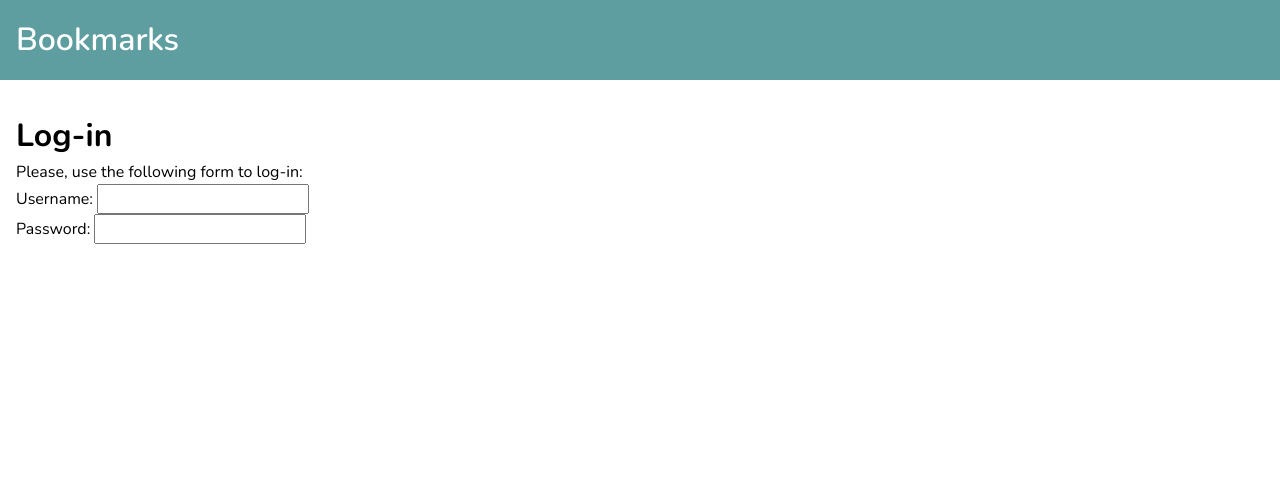
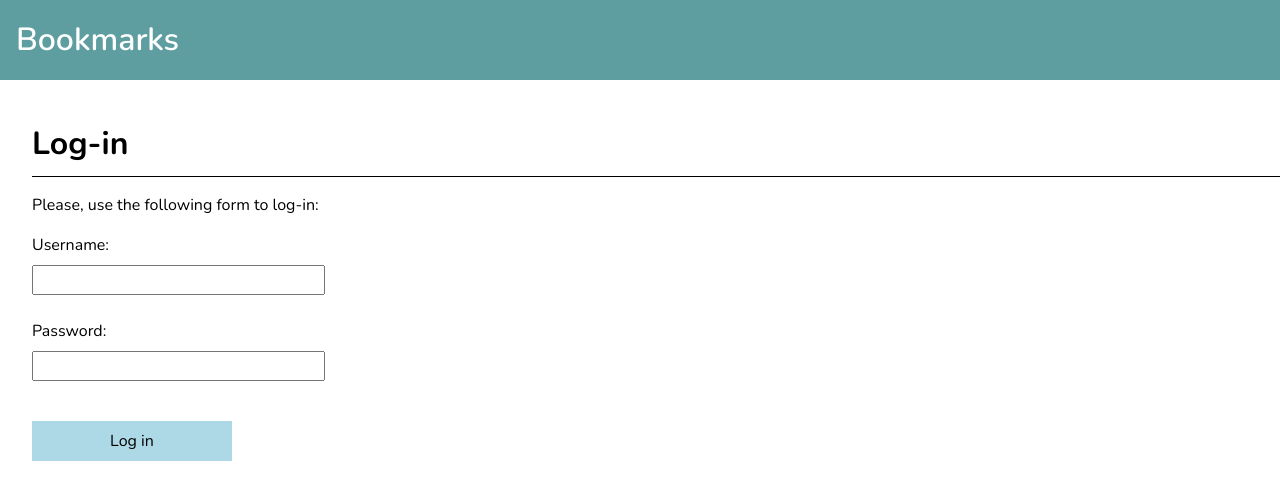
Before and after one commit to coderustle/django-social-website, a Django app: page /account/login/ in a window 1280 px wide. Shown: the top 500 px of the page. Run offline with Django 4.2, Linux system fonts and the light colour scheme.

Commit message:
Finish login page style

```diff
--- a/account/static/css/base.css
+++ b/account/static/css/base.css
@@ -57,6 +57,8 @@ body {
 */
 .main {
     display: grid;
+    grid-auto-columns: auto;
+    grid-auto-rows: auto;
     gap: 1rem;
 }
 
@@ -75,8 +77,13 @@ body {
     display: flex;
     justify-content: left;
     align-items: center;
-    width: 1280px;
-    margin: 0 auto;
+}
+
+@media only screen and (min-width: 1280px) {
+    .header .container {
+        width: 1280px;
+        margin: 0 auto;
+    }
 }
 
 .header .logo {
@@ -89,11 +96,45 @@ body {
 * Login page style
 * ==================================================
 */
-.login-page {
+.login-page .container {
     padding: 1rem;
+    display: grid;
+    gap: 1rem;
 }
 
-.login-page .container {
-    width: 1280px;
-    margin: 0 auto;
+@media only screen and (min-width: 1280px) {
+    .login-page .container {
+        width: 1280px;
+        margin: 0 auto;
+    }
 }
+
+.login-page h1 {
+    padding: 0.5rem 0;
+    border-bottom: 1px solid black;
+}
+
+.login-page form {
+    display: grid;
+    gap: 1rem;
+    grid-auto-columns: auto;
+}
+
+@media only screen and (min-width: 1024px) {
+    .login-page form {
+        grid-auto-columns: max-content;
+    }
+}
+
+.login-page form input {
+    width: 100%;
+    margin: 0.5rem 0;
+}
+
+.login-page input[type="submit"] {
+    padding: 0.5rem;
+    border: none;
+    background-color: lightblue;
+    max-width: 200px;
+    margin-top: 1rem;
+}
--- a/account/templates/account/login.html
+++ b/account/templates/account/login.html
@@ -10,6 +10,9 @@
       <form method="post">
         {{ form.as_p }}
         {% csrf_token %}
+        <p>
+          <input type="submit" value="Log in">
+        </p>
       </form>
     </div>
   </div>
```
